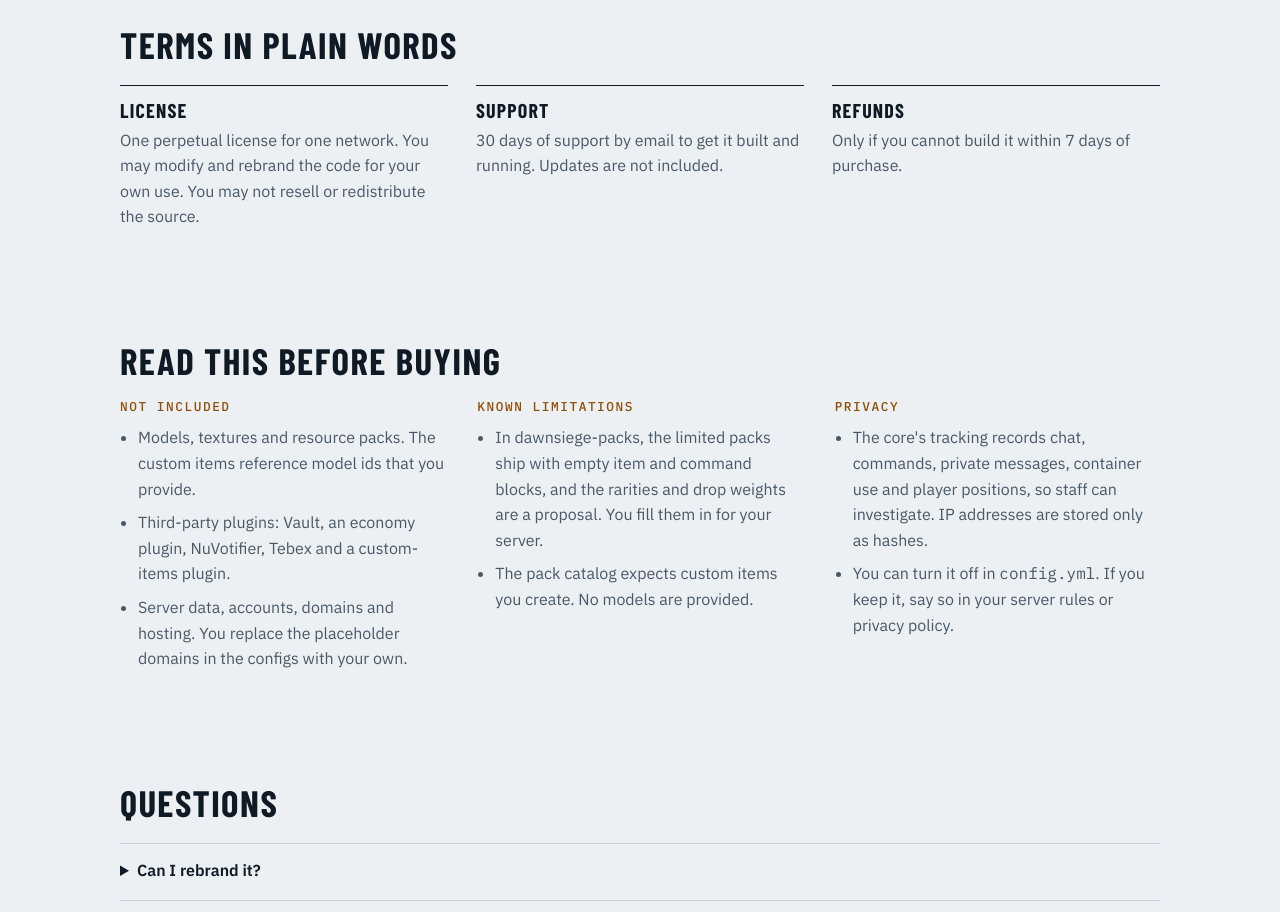
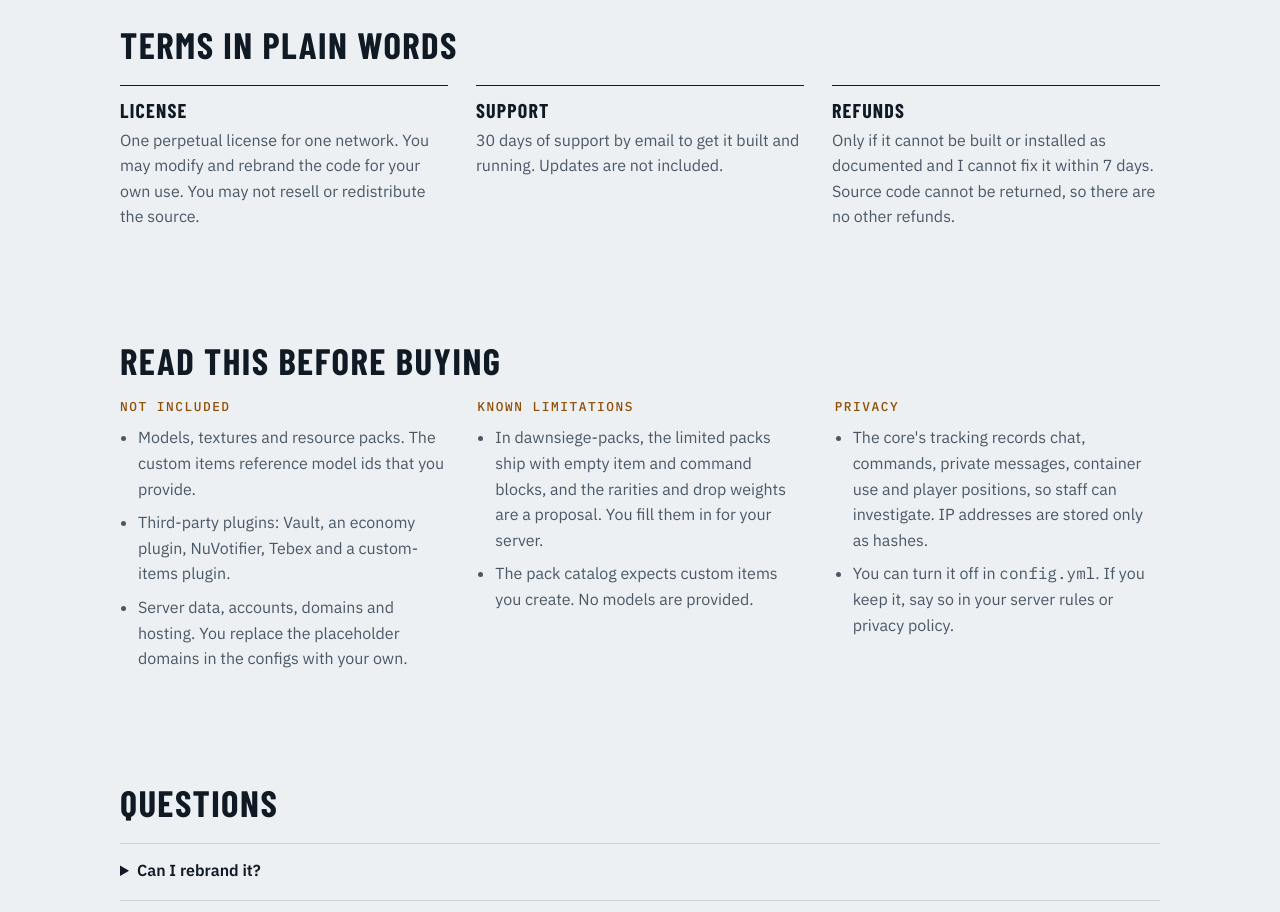
Before and after one commit to Dawnsiege-gg/site, a plain HTML site: page index.html in a window 1280 px wide. Shown: the part 2760-3672 px from the top of the page. Drawn offline with nearby package versions, Linux system fonts and the light colour scheme.

Commit message:
Add files via upload

```diff
--- a/index.html
+++ b/index.html
@@ -268,7 +268,7 @@ cd ../dawnsiege-war &amp;&amp; ./gradlew build</pre>
       <div class="terms">
         <div><h3 data-i="t1h">License</h3><p data-i="t1">One perpetual license for one network. You may modify and rebrand the code for your own use. You may not resell or redistribute the source.</p></div>
         <div><h3 data-i="t2h">Support</h3><p data-i="t2">30 days of support by email to get it built and running. Updates are not included.</p></div>
-        <div><h3 data-i="t3h">Refunds</h3><p data-i="t3">Only if you cannot build it within 7 days of purchase.</p></div>
+        <div><h3 data-i="t3h">Refunds</h3><p data-i="t3">Only if it cannot be built or installed as documented and I cannot fix it within 7 days. Source code cannot be returned, so there are no other refunds.</p></div>
       </div>
     </section>
 
@@ -353,7 +353,7 @@ cd ../dawnsiege-war &amp;&amp; ./gradlew build</pre>
     t2h: 'Soporte',
     t2: '30 días de soporte por correo para compilarlo y ponerlo en marcha. Las actualizaciones no están incluidas.',
     t3h: 'Reembolsos',
-    t3: 'Solo si no puedes compilarlo en los 7 días siguientes a la compra.',
+    t3: 'Solo si no se puede compilar o instalar como indica la documentación y no logro resolverlo en 7 días. El código fuente no se puede devolver, así que no hay otros reembolsos.',
     h_before: 'Léelo antes de comprar',
     b1h: 'No incluido',
     b1a: 'Modelos, texturas y resource packs. Los ítems personalizados usan ids de modelo que pones tú.',
```
